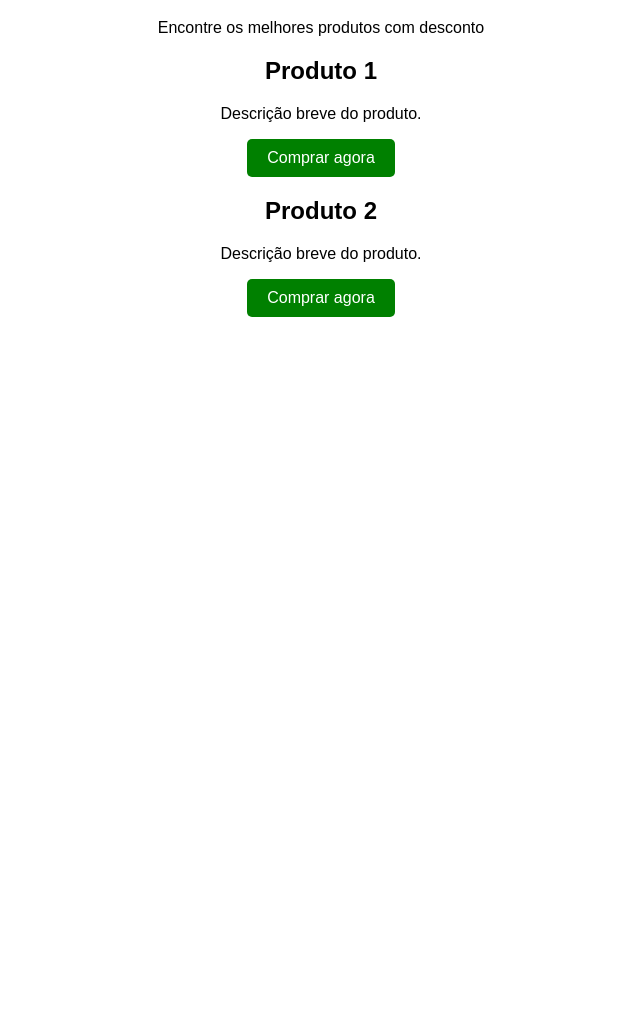
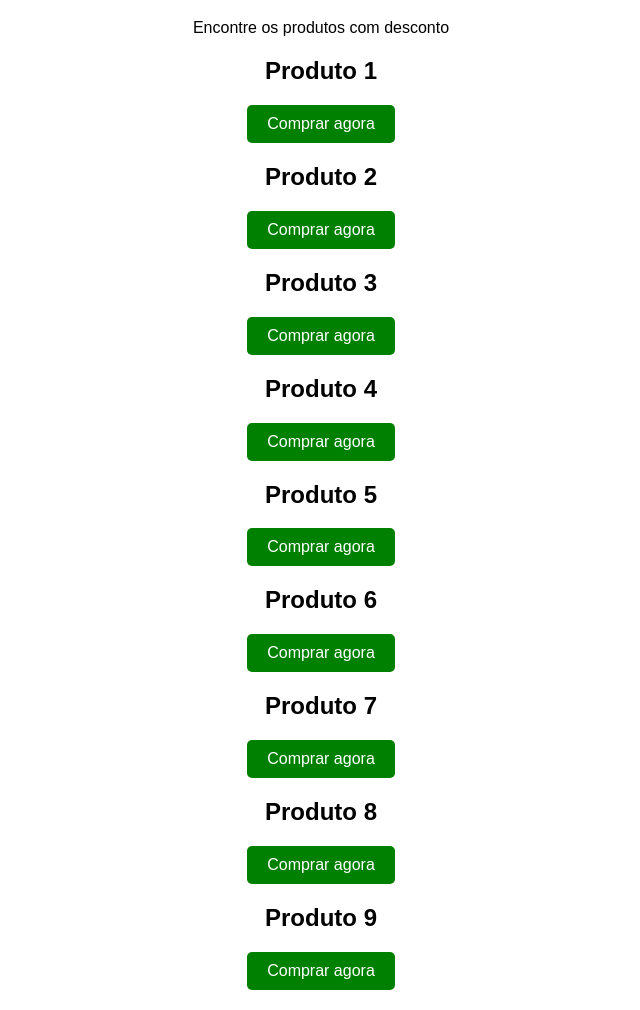
Before and after one commit to dariopachecosilva10-ux/Meus-links-mercado-livre-, a plain HTML site: page index.html in a window 1280 px wide. Shown: the part 61-1071 px from the top of the page, without its empty margins (319-959 px from the left). Before the commit the page ends 800 px from the top, so only its background shows below. Drawn offline with Linux system fonts and the light colour scheme.

Commit message:
Modify product descriptions and add new items
Updated product links and added new products.

```diff
--- a/index.html
+++ b/index.html
@@ -19,19 +19,51 @@
 </head>
 <body>
   <h1>Confira as Melhores Ofertas</h1>
-  <p>Encontre os melhores produtos com desconto</p>
+  <p>Encontre os produtos com desconto</p>
 
   <div class="produto">
     <h2>Produto 1</h2>
-    <p>Descrição breve do produto.</p>
-    <a href="LINK_AFILIADO_1" target="_https://meli.la/313DkJj" class="botao">Comprar agora</a>
+    <a href="https://meli.la/313DKJj" target="_blank" class="botao">Comprar agora</a>
   </div>
 
   <div class="produto">
     <h2>Produto 2</h2>
-    <p>Descrição breve do produto.</p>
-    <a href="LINK_AFILIADO_2" target="_blank" class="botao">Comprar agora</a>
+    <a href="https://meli.la/313DKJj" target="_blank" class="botao">Comprar agora</a>
   </div>
 
+  <div class="produto">
+    <h2>Produto 3</h2>
+    <a href="https://meli.la/313DKJj" target="_blank" class="botao">Comprar agora</a>
+  </div>
+
+  <div class="produto">
+    <h2>Produto 4</h2>
+    <a href="https://meli.la/313DKJj" target="_blank" class="botao">Comprar agora</a>
+  </div>
+
+  <div class="produto">
+    <h2>Produto 5</h2>
+    <a href="https://meli.la/313DKJj" target="_blank" class="botao">Comprar agora</a>
+  </div>
+
+  <div class="produto">
+    <h2>Produto 6</h2>
+    <a href="https://meli.la/313DKJj" target="_blank" class="botao">Comprar agora</a>
+  </div>
+
+  <div class="produto">
+    <h2>Produto 7</h2>
+    <a href="https://meli.la/313DKJj" target="_blank" class="botao">Comprar agora</a>
+  </div>
+
+  <div class="produto">
+    <h2>Produto 8</h2>
+    <a href="https://meli.la/313DKJj" target="_blank" class="botao">Comprar agora</a>
+  </div>
+
+  <div class="produto">
+    <h2>Produto 9</h2>
+    <a href="https://meli.la/313DKJj" target="_blank" class="botao">Comprar agora</a>
+  </div>
 </body>
 </html>
```
